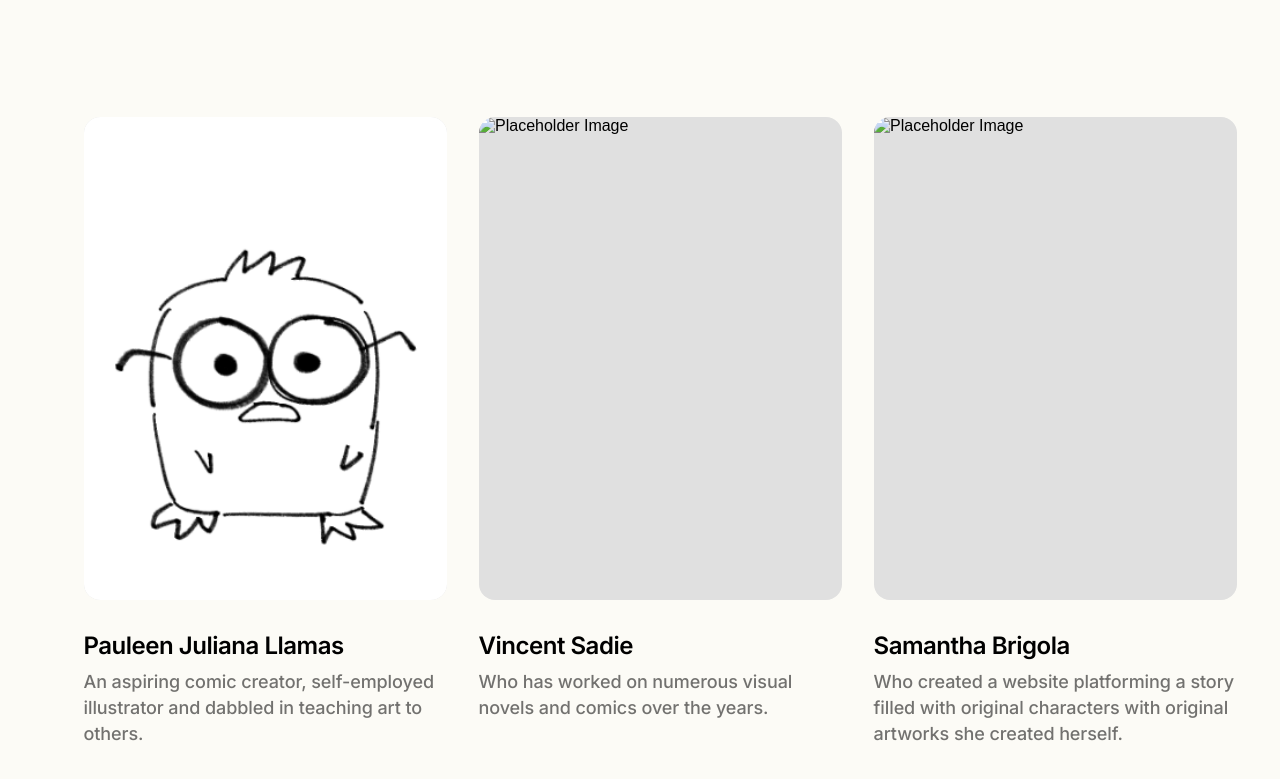
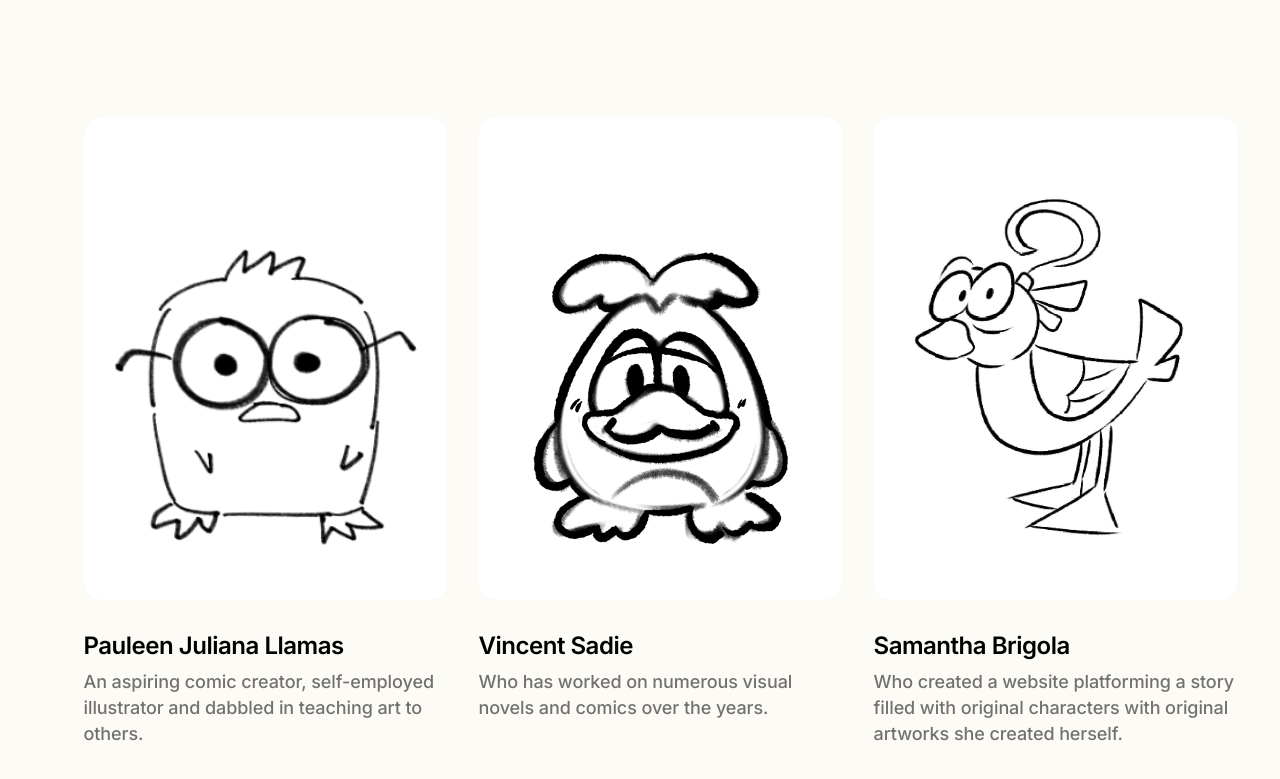
Before and after one commit to pijeyllamas-png/Bibe-Gibber, a plain HTML site: page about.html in a window 1280 px wide. Shown: the part 1081-1860 px from the top of the page. Drawn offline with Linux system fonts and the light colour scheme; the site is published under a folder, as on GitHub Pages, so addresses that start at the root find nothing.

Commit message:
Update about.html

```diff
--- a/about.html
+++ b/about.html
@@ -68,13 +68,13 @@
 </div>
 </div>
 <div class="layer-card-2-17">
-<img class="layer-image-18" src="/images/PATO_3.png" alt="Placeholder Image" /><div class="layer-text-19">
+<img class="layer-image-18" src="images/PATO_3.png" alt="Placeholder Image" /><div class="layer-text-19">
 <h3 class="text-13">Vincent Sadie</h3>
 <p class="text-14">Who has worked on numerous visual novels and comics over the years.</p>
 </div>
 </div>
 <div class="layer-card-3-20">
-<img class="layer-image-21" src="/images/PATO_2.jpg" alt="Placeholder Image" /><div class="layer-text-22">
+<img class="layer-image-21" src="images/PATO_2.jpg" alt="Placeholder Image" /><div class="layer-text-22">
 <h3 class="text-15">Samantha Brigola</h3>
 <p class="text-16">Who created a website platforming a story filled with original characters with original artworks she created herself.</p>
 </div>
```
